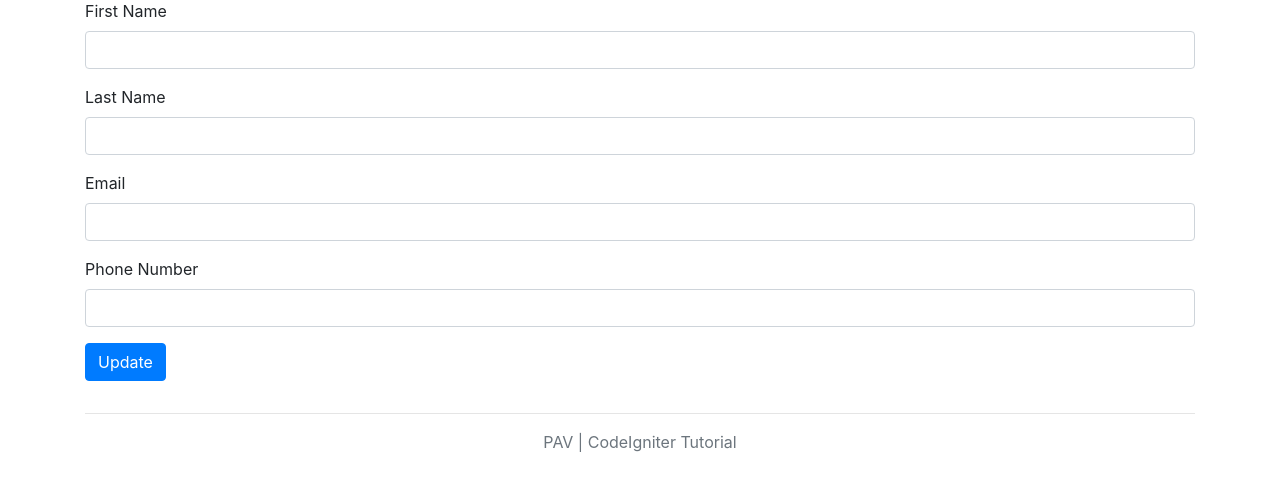
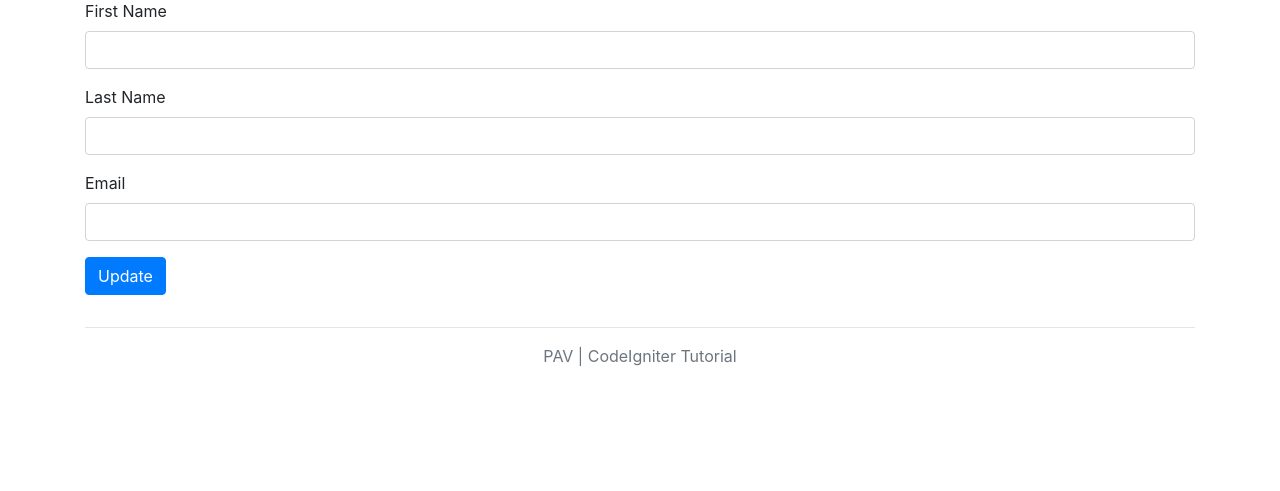
Before and after one commit to toru828/firstapp, a CodeIgniter app: page /firstapp/index.php/users/update/1 in a window 1280 px wide. Shown: the part 161-652 px from the top of the page. Run offline with CodeIgniter, Linux system fonts and the light colour scheme; data that the repository does not hold is empty; some libraries are stand-ins or nearby versions.

Commit message:
Revert "homework1"

```diff
--- a/application/controllers/users.php
+++ b/application/controllers/users.php
@@ -25,7 +25,6 @@ class Users extends CI_Controller {
         $this->form_validation->set_rules('first_name', 'First name', 'required');
         $this->form_validation->set_rules('last_name', 'Last name', 'required');
         $this->form_validation->set_rules('email', 'Email', array('required', 'valid_email'));
-        $this->form_validation->set_rules('phone_number', 'Phone number', 'numeric');
 
         if ($this->form_validation->run() === FALSE) {
             $this->load->view('header', $data);
@@ -47,7 +46,6 @@ class Users extends CI_Controller {
         $this->form_validation->set_rules('first_name', 'First name', 'required');
         $this->form_validation->set_rules('last_name', 'Last name', 'required');
         $this->form_validation->set_rules('email', 'Email', array('required','valid_email'));
-        $this->form_validation->set_rules('phone_number', 'Phone number', array('numeric','max_length[15]'));
         if ($this->form_validation->run() === FALSE) {
             $this->load->view('header', $data);
             $this->load->view('users/update', $data);
@@ -56,6 +54,7 @@ class Users extends CI_Controller {
             $this->users_model->update_user($user_id);
             redirect(base_url('/'));
         }
+
     }
 
 public function delete($user_id) {
--- a/application/models/Users_model.php
+++ b/application/models/Users_model.php
@@ -15,19 +15,17 @@ class Users_model extends CI_Model {
         $data = array(
             'first_name' => $this->input->post('first_name'),
             'last_name' => $this->input->post('last_name'),
-            'email' => $this->input->post('email'),
-            'phone_number' => $this->input->post('phone_number')
+            'email' => $this->input->post('email')
         );
 
         return $this->db->insert('users', $data);
     }
 
-    public function update_user($user_id) {
+    public function update_userr($user_id) {
         $data = array(
             'first_name' => $this->input->post('first_name'),
             'last_name' => $this->input->post('last_name'),
-            'email' => $this->input->post('email'),
-            'phone_number' => $this->input->post('phone_number')
+            'email' => $this->input->post('email')
         );
 
         $this->db->where('id', $user_id);
--- a/application/views/users/create.php
+++ b/application/views/users/create.php
@@ -16,10 +16,6 @@
             <label for="email">Email</label>
             <input type="text" class="form-control" name="email" id="email" placeholder="Enter your email">
         </div>
-        <div class="form-group">
-            <label for="phone_number">Phone Number</label>
-            <input type="text" class="form-control" name="phone_number" id="phone_number" placeholder="Enter your phone number">
-        </div>
         <button type="submit" class="btn btn-primary">Create</button>
         <?php echo form_close(); ?>
     </div>
--- a/application/views/users/update.php
+++ b/application/views/users/update.php
@@ -16,10 +16,6 @@
             <label for="email">Email</label>
             <input type="text" class="form-control" name="email" id="email" value="<?php echo $user->email; ?>">
             </div>
-            <div class="form-group">
-            <label for="phone_number">Phone Number</label>
-            <input type="text" class="form-control" name="phone_number" id="phone_number" value="<?php echo $user->phone_number; ?>">
-            </div>
             <button type="submit" class="btn btn-primary">Update</button>
         <?php echo form_close(); ?>
     </div>
```
